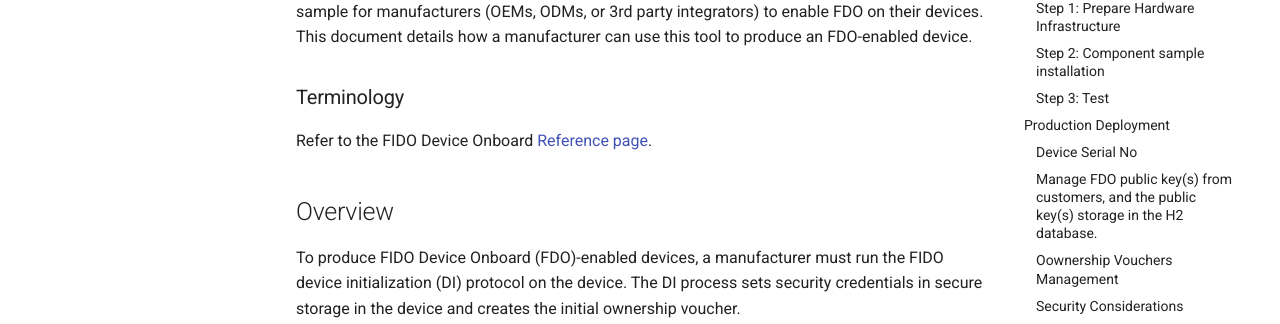
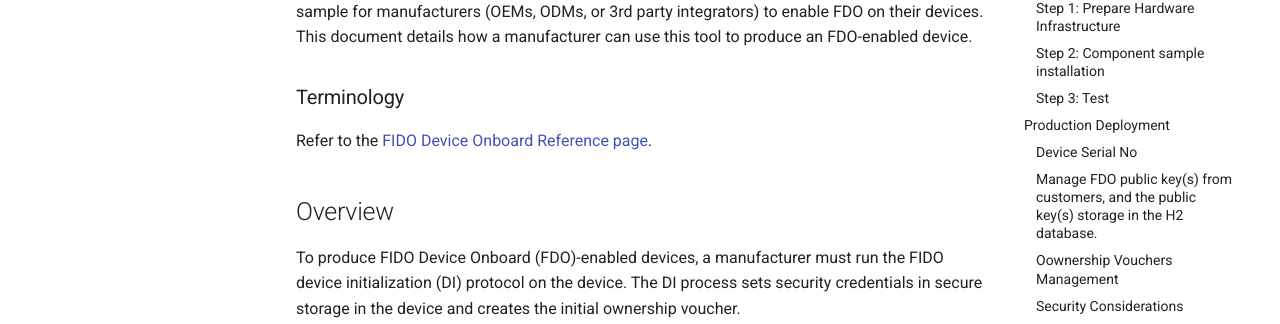
Before and after one commit to fido-device-onboard/docs-fidoiot, an MkDocs documentation site: the page built from docs/implementation-references/manufacturer-guide.md, in a window 1280 px wide and 900 px high. Shown: the part 331-655 px from the top of the window. Built offline with MkDocs 1.6.1 and Material for MkDocs 9.7.7, drawn with Linux system fonts in a browser that asks for light colours.

```diff
--- a/docs/implementation-references/manufacturer-guide.md
+++ b/docs/implementation-references/manufacturer-guide.md
@@ -2,7 +2,7 @@
 FIDO Device Onboard (FDO) enhances the out-of-the-box setup and provisioning experience for connected IoT devices. The FIDO Device Onboard project provides the manufacturer component sample for manufacturers (OEMs, ODMs, or 3rd party integrators) to enable FDO on their devices. This document details how a manufacturer can use this tool to produce an FDO-enabled device.
 
 ### Terminology
-Refer to the FIDO Device Onboard [Reference page](../../reference.md).
+Refer to the [FIDO Device Onboard Reference page](../reference.md).
 
 ## Overview
 To produce FIDO Device Onboard (FDO)-enabled devices, a manufacturer must run the FIDO device initialization (DI) protocol on the device. The DI process sets security
```
